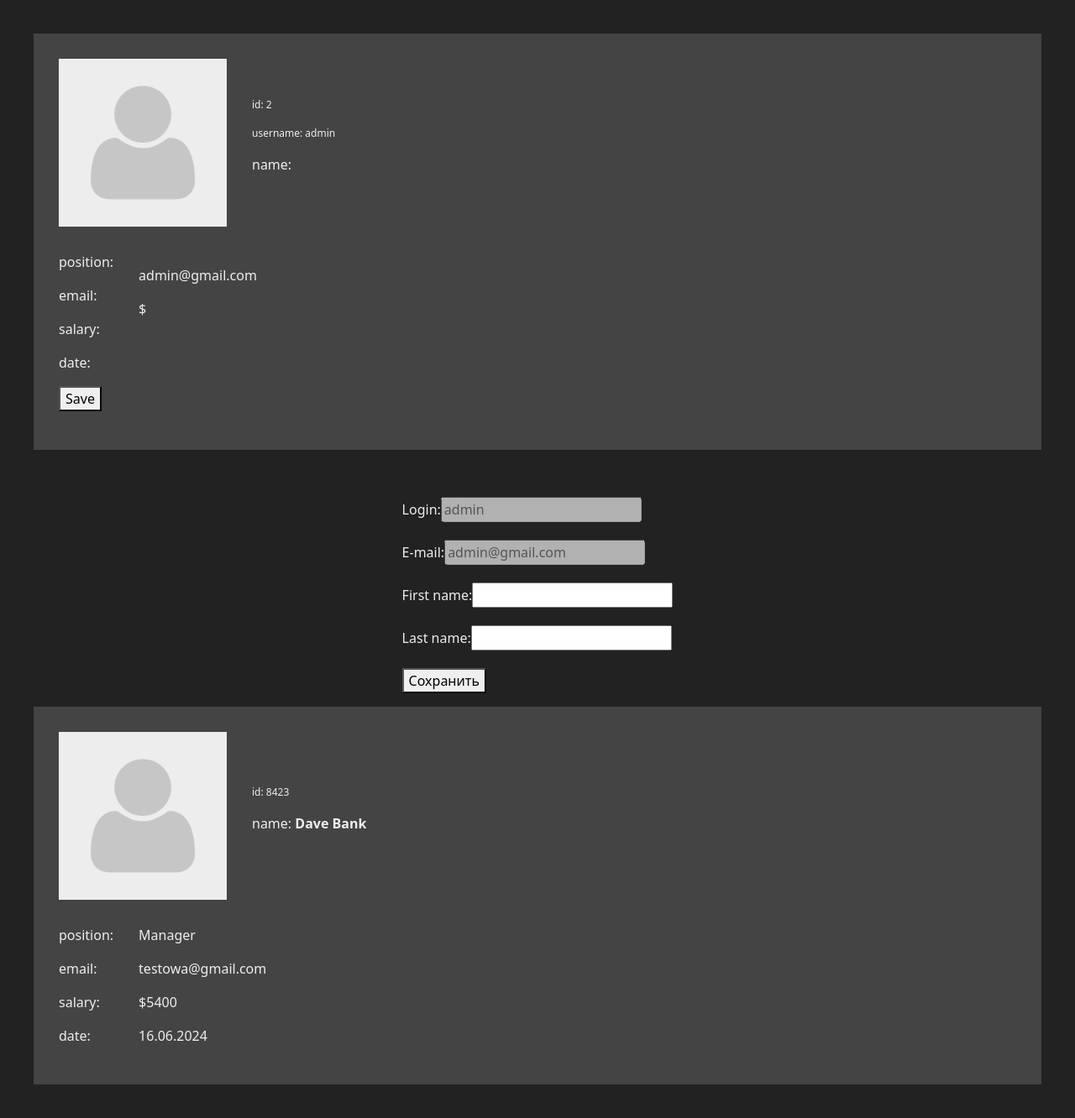
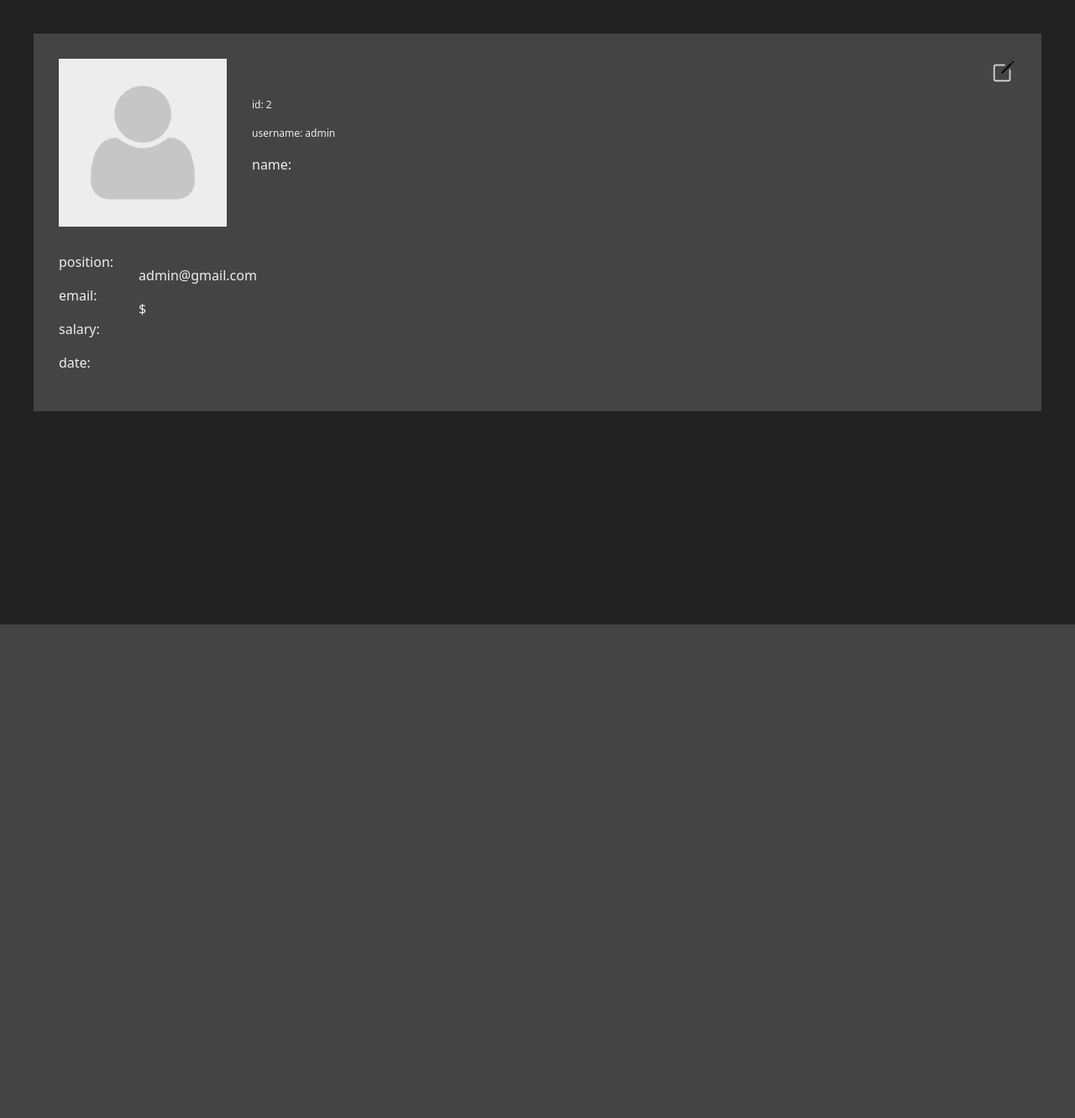
Before and after one commit to EnjoyGray/company-staff, a Django app: page /myprofil/ in a window 1280 px wide. Shown: the part 56-1388 px from the top of the page at 84% size. After the commit the page ends 800 px from the top, so only its background shows below. Run offline with Django 5.2, Linux system fonts and the light colour scheme; a user stored in the database is signed in; data comes from the database, SQL or seed files in the repository; both versions use the stored data as it was after the commit.

Commit message:
add first step for CRUD method: edit my profil

```diff
--- a/cstaff/static/cstaff/css/styles.css
+++ b/cstaff/static/cstaff/css/styles.css
@@ -215,3 +215,17 @@
     background-color: inherit;
     border: none;
 }
+
+.ionicon {
+    width: 30px !important;
+    color: #ccc !important;
+}
+
+.ionicon:hover,
+.ionicon:active {
+    color: #fff !important;
+}
+
+.r-position {
+    margin-left: auto;
+}
--- a/cstaff/templates/cstaff/myprofil.html
+++ b/cstaff/templates/cstaff/myprofil.html
@@ -15,6 +15,9 @@
                     <p class="mp-id">username: {{ user.username }}</p>
                     <p class="mp-name">name: <strong>{{ user.first_name }} {{ user.last_name }}</strong></p>
                 </div>
+                <a class="r-position" href="{% url 'cstaff:edit_myprofil' %}">
+                    <svg  xmlns="http://www.w3.org/2000/svg" class="ionicon" viewBox="0 0 512 512"><path d="M384 224v184a40 40 0 01-40 40H104a40 40 0 01-40-40V168a40 40 0 0140-40h167.48" fill="none" stroke="currentColor" stroke-linecap="round" stroke-linejoin="round" stroke-width="32"/><path d="M459.94 53.25a16.06 16.06 0 00-23.22-.56L424.35 65a8 8 0 000 11.31l11.34 11.32a8 8 0 0011.34 0l12.06-12c6.1-6.09 6.67-16.01.85-22.38zM399.34 90L218.82 270.2a9 9 0 00-2.31 3.93L208.16 299a3.91 3.91 0 004.86 4.86l24.85-8.35a9 9 0 003.93-2.31L422 112.66a9 9 0 000-12.66l-9.95-10a9 9 0 00-12.71 0z"/></svg>
+                </a>
         </div>
         <div class="mp-body">
             <div>
@@ -30,48 +33,8 @@
                 <p>{{ user.profile.date_of_employment }}</p>
             </div>
 
-        </div>
-        <p><button type="submit">Save</button></p>
-    </div>
 
-    <div>
-        <form method="post" enctype="multipart/form-data">
-            {% csrf_token %} {% if user.photo %}
-            <p><img src="{{ user.photo.url }}" /> {% else %}</p>
-            <p><img src="{{ default_image }}" /> {% endif %}</p>
-            <div class="form-error">{{ form.non_field_errors }}</div>
-            {% for f in form %}
-            <p><label class="form-label" for="{{ f.id_for_label }}">{{f.label}}: </label>{{ f }}</p>
-            <div class="form-error">{{ f.errors }}</div>
-            {% endfor %}
-
-            <p><button type="submit">Сохранить</button></p>
-        </form>
-    </div>
-
-    <div class="mp-box">
-        <div class="mp-header">
-            <img class="mp-img" src="\static\cstaff\blank_profile.jpeg" alt="" />
-            <div class="mp-header-text">
-                <p class="mp-id">id: 8423</p>
-                <p class="mp-name">name: <strong>Dave Bank</strong></p>
-            </div>
-        </div>
-        <div class="mp-body">
-            <div>
-                <p>position:</p>
-                <p>email:</p>
-                <p>salary:</p>
-                <p>date:</p>
-            </div>
-            <div>
-                <p>Manager</p>
-                <p>testowa@gmail.com</p>
-                <p>$5400</p>
-                <p>16.06.2024</p>
-            </div>
         </div>
     </div>
 </section>
-
 {% endblock content %}
--- a/cstaff/urls.py
+++ b/cstaff/urls.py
@@ -10,6 +10,7 @@
     path('', views.IndexListView.as_view(), name="index"),
     path('employers/', views.EmployersListView.as_view(), name="employers"),
     path('myprofil/', views.MyProfilDetailView.as_view(), name='myprofil'),
+    path('myprofil/edit/', views.EditMyProfilDetailView.as_view(), name='edit_myprofil'),
     path('profil_employers/<int:pk>/', views.EmployersProfilDetailView.as_view(), name='employers_profil'),
     path('search/', views.SearchResultsView.as_view(), name='search_results'),
 
--- a/cstaff/views.py
+++ b/cstaff/views.py
@@ -111,6 +111,20 @@
         return self.request.user
 
 
+class EditMyProfilDetailView(LoginRequiredMixin, UpdateView):
+    model = get_user_model()
+    form_class = ProfileUserForm
+    template_name = "cstaff/myprofil_edit.html"
+    extra_context = {
+        'title': "My Profil",
+    }
+
+    def get_success_url(self):
+        return reverse_lazy('cstaff:myprofil')
+
+    def get_object(self, queryset=None):
+        return self.request.user
+
 
 
 class LoginUser(LoginView):
```
Also changed, not shown: cstaff/templates/cstaff/myprofil_edit.html (added, +24 -0 lines), cstaff/static/cstaff/ico_edit.svg (added), db.sqlite3. Lines whose indentation alone changed are shown as unchanged.
